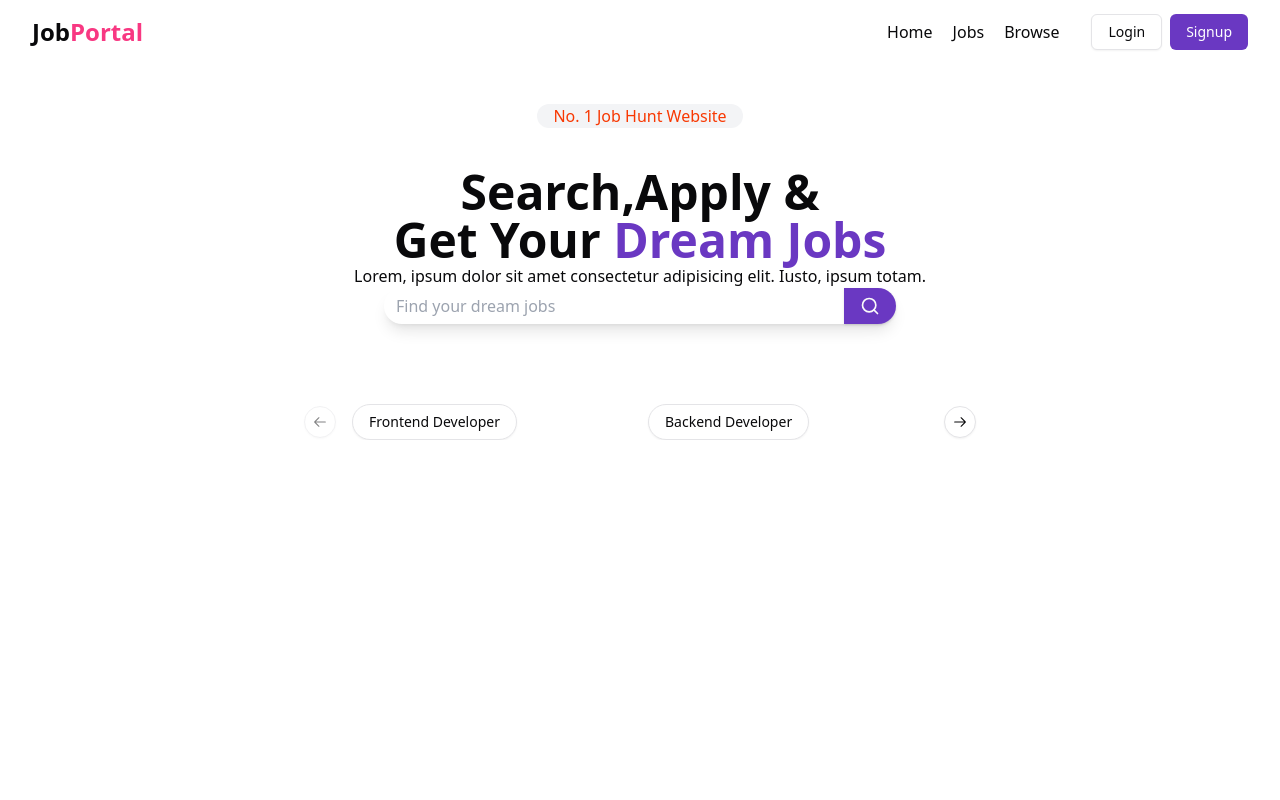
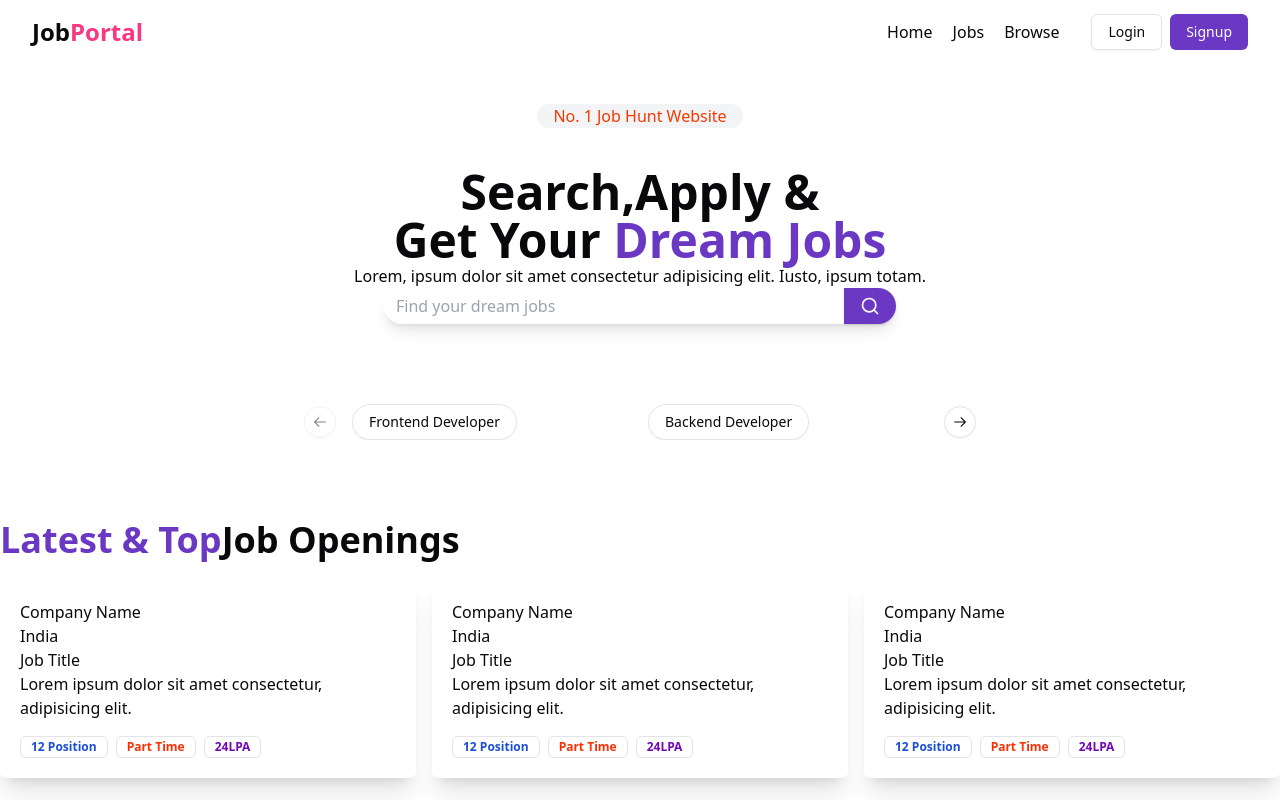
Before and after one commit to somesh-mesh/Job_portal_frontend_backend, a React (Vite) app in the folder Frontend/: page / in a window 1280 px wide. Shown: the top 800 px of the page. Built offline with nearby package versions, Linux system fonts and the light colour scheme.

Commit message:
card designs for home

```diff
--- /dev/null
+++ b/Frontend/src/components/Cards.jsx
@@ -0,0 +1,31 @@
+import React from 'react'
+import { Badge } from './ui/badge';
+const Cards = () => {
+    return (
+        <div className='p-5 rounded-md shadow-xl bg-whie border-green-100 cursor-pointer'>
+            <div>
+                <h1>Company Name</h1>
+                <p>India</p>
+            </div>
+            <div>
+                <h1>Job Title</h1>
+                <p>Lorem ipsum dolor sit amet consectetur, adipisicing elit.</p>
+            </div>
+            <div className='flex items-center gap-2 mt-4'>
+                <Badge className={'text-blue-700 font-bold'} variant="ghost">
+                    12 Position
+                </Badge>
+                <Badge className={'text-[#f83002] font-bold'} variant="ghost">
+                    Part Time
+                </Badge>
+                <Badge className={'text-[#7209b7] font-bold'} variant="ghost">
+                    24LPA
+                </Badge>
+
+            </div>
+        </div>
+
+    );
+};
+
+export default Cards;
--- a/Frontend/src/components/HeroSection.jsx
+++ b/Frontend/src/components/HeroSection.jsx
@@ -9,7 +9,7 @@
                 <span className='mx-auto px-4 px py- rounded-full bg-gray-100 text-[#F83802] font-medium'>No. 1 Job Hunt Website</span>
             </div>
             <h1 className='text-5xl font-bold'>Search,Apply & <br /> Get Your <span className='text-[#6A38c2]'>Dream Jobs</span></h1>
-            <pp>Lorem, ipsum dolor sit amet consectetur adipisicing elit. Iusto, ipsum totam.</pp>
+            <p>Lorem, ipsum dolor sit amet consectetur adipisicing elit. Iusto, ipsum totam.</p>
             <div className='flex w-[40%] shadow-lg border-gray-200 pl-3 rounded-full items-center gap-4 mx-auto'>
                 <input
                     type="text"
--- /dev/null
+++ b/Frontend/src/components/LatestJobs.jsx
@@ -0,0 +1,23 @@
+import React from 'react';
+import Cards from './Cards.jsx';
+
+const randomJobs = [1, 2, 3, 4, 5, 6, 7, 8];
+
+const LatestJobs = () => {
+    return (
+        <div className='max-w-7xl mx-auto my-20'>
+            <h1 className='text-4xl font-bold'>
+                <span className='text-[#6a38c2]'>Latest & Top</span>
+                Job Openings
+            </h1>
+            <div className='grid grid-cols-3 gap-4 my-5'>
+                {randomJobs.slice(0,6).map((item, index) => (
+                    <Cards />
+                ))}
+
+            </div>
+        </div>
+    );
+};
+
+export default LatestJobs;
--- a/Frontend/src/components/home.jsx
+++ b/Frontend/src/components/home.jsx
@@ -2,16 +2,16 @@
 import Navbar from './shared/Navbar'
 import HeroSection from './HeroSection'
 import CategoryCarousel from './CategoryCarousel'
+import LatestJobs from './LatestJobs'
 
 const home = () => {
   return (
     <div>
-     <Navbar/>
-     <HeroSection/>
-     <CategoryCarousel/>
-     {/* <LatestJobs/>
-     <Footer/> */}
-    </div>
+      <Navbar />
+      <HeroSection />
+      <CategoryCarousel />
+      <LatestJobs />
+      </div>
   )
 }
 
--- /dev/null
+++ b/Frontend/src/components/ui/badge.jsx
@@ -0,0 +1,34 @@
+import * as React from "react"
+import { cva } from "class-variance-authority";
+
+import { cn } from "@/lib/utils"
+
+const badgeVariants = cva(
+  "inline-flex items-center rounded-md border px-2.5 py-0.5 text-xs font-semibold transition-colors focus:outline-none focus:ring-2 focus:ring-ring focus:ring-offset-2",
+  {
+    variants: {
+      variant: {
+        default:
+          "border-transparent bg-primary text-primary-foreground shadow hover:bg-primary/80",
+        secondary:
+          "border-transparent bg-secondary text-secondary-foreground hover:bg-secondary/80",
+        destructive:
+          "border-transparent bg-destructive text-destructive-foreground shadow hover:bg-destructive/80",
+        outline: "text-foreground",
+      },
+    },
+    defaultVariants: {
+      variant: "default",
+    },
+  }
+)
+
+function Badge({
+  className,
+  variant,
+  ...props
+}) {
+  return (<div className={cn(badgeVariants({ variant }), className)} {...props} />);
+}
+
+export { Badge, badgeVariants }
```
